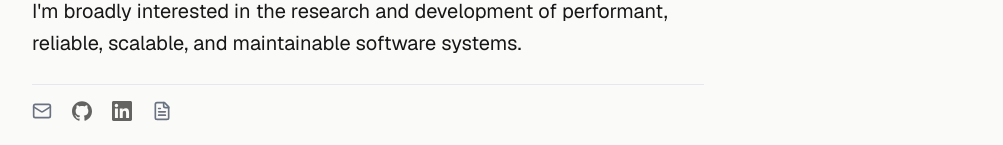
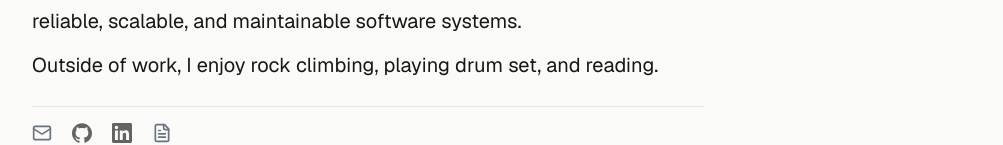
Before and after one commit to masonmill/website, a Next.js app: page / in a window 1280 px wide. Shown: the part 389-534 px from the top of the page, without its empty margins (272-1275 px from the left). Built offline with nearby package versions, Linux system fonts and the light colour scheme.

Commit message:
Add interests to about section

```diff
--- a/app/page.tsx
+++ b/app/page.tsx
@@ -50,6 +50,12 @@ export default function Home() {
             <p>
               I&apos;m broadly interested in the research and development of
               performant, reliable, scalable, and maintainable software systems.
+            </p>
+          </FadeIn>
+          <FadeIn>
+            <p>
+              Outside of work, I enjoy rock climbing, playing drum set, and
+              reading.
             </p>
           </FadeIn>
         </motion.div>
```
